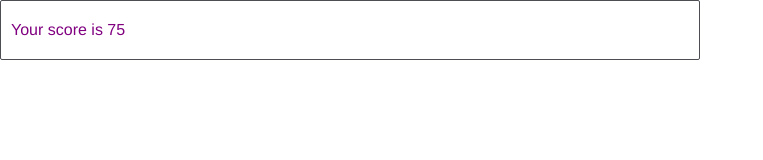
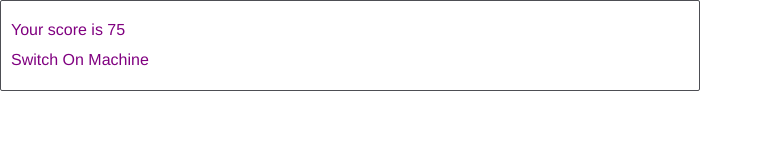
Before and after one commit to Gitthuma/conditionals-2, a plain HTML site: page index.html in a window 1280 px wide. Shown: the whole page, without its empty margins (0-763 px from the left). Drawn offline with Linux system fonts and the light colour scheme.

Commit message:
Created an if...else structure that checks whether the machine is switched on and puts a message into the response variable if it isn't, telling the user to switch the machine on.

```diff
--- a/index.html
+++ b/index.html
@@ -32,6 +32,12 @@
 
         // Add your code here
 
+        /*Create an if...else structure that checks whether the machine is switched on and puts a message into the response variable if it isn't, telling the user to switch the machine on.*/
+
+        if (machineActive === false) {
+            response = "Switch On Machine";
+        }
+
         // Don't edit the code below here!
 
         const section = document.querySelector('section');
```
